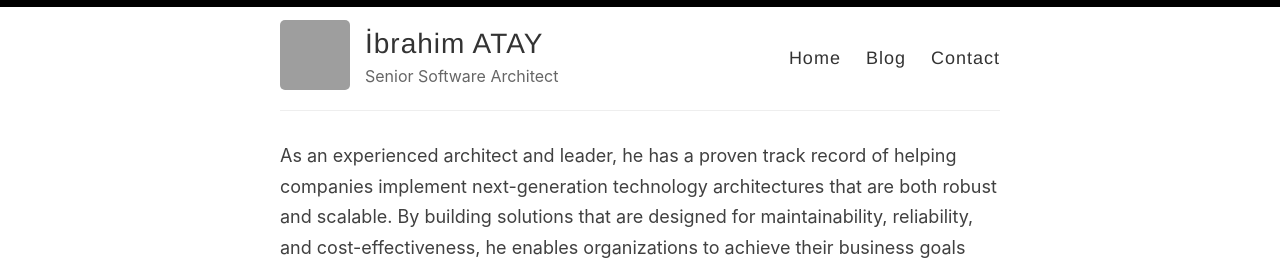
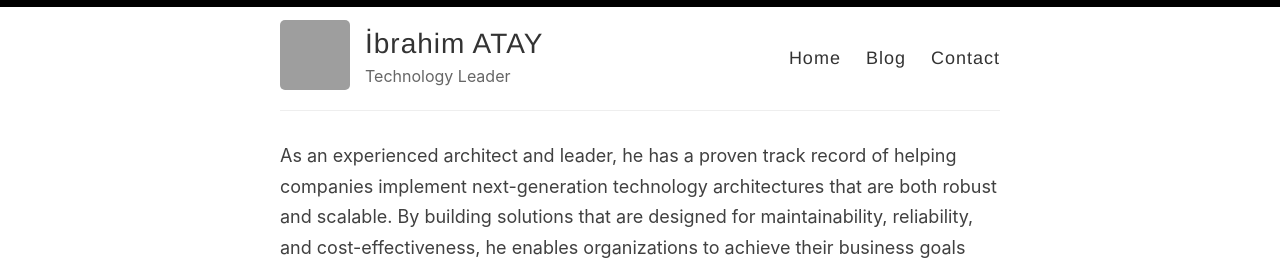
Before and after one commit to ibrahimatay/ibrahimatay.github.io, a Jekyll site: the page built from index.md, in a window 1280 px wide, cut to the strip 0-260 px from the top of the page. Built offline with Jekyll 4.4.1, drawn with Linux system fonts in a browser that asks for light colours; grey boxes are pictures that could not be loaded.

Commit message:
Update _config.yml

```diff
--- a/_config.yml
+++ b/_config.yml
@@ -10,7 +10,7 @@ author: İbrahim ATAY
 
 # Short bio or description (displayed in the header)
 description: As an experienced architect and leader, he helps organizations achieve their business goals and stay ahead of the competition in the ever-changing tech world.
-headline: Senior Software Architect
+headline: Technology Leader
 
 # URL of your avatar or profile pic (you could use your GitHub profile pic)
 avatar: https://avatars.githubusercontent.com/u/172555?v=4
```
